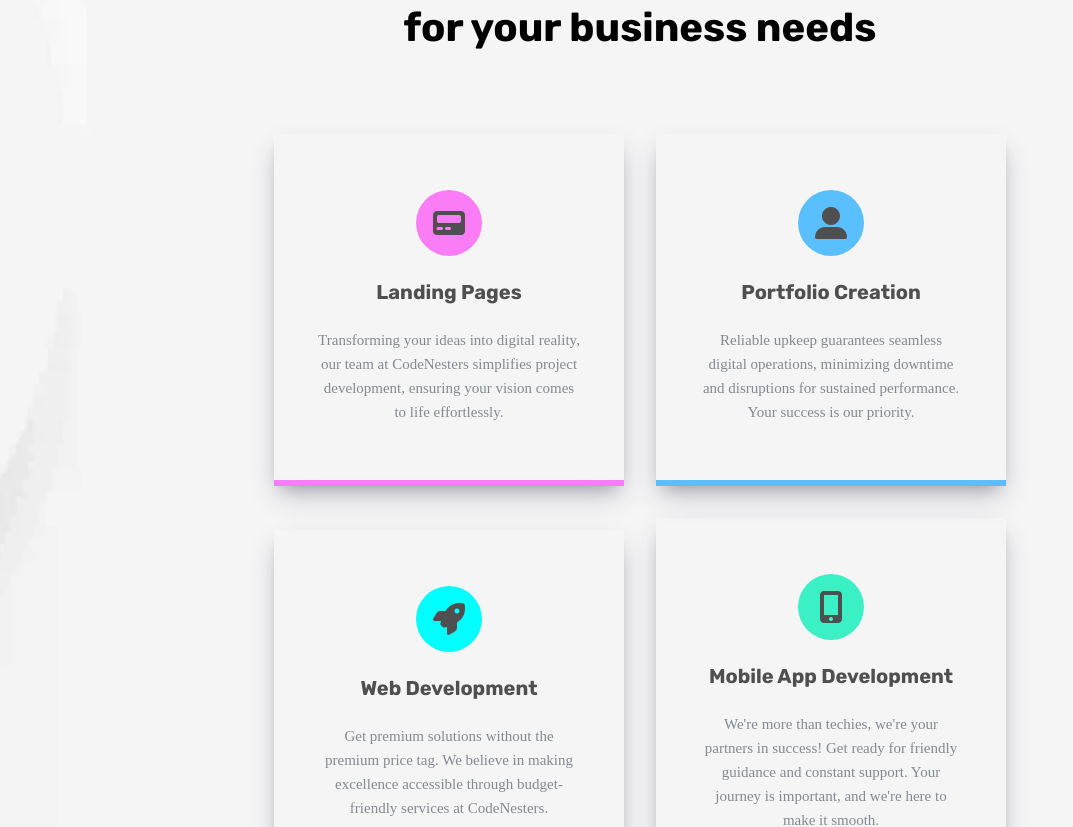
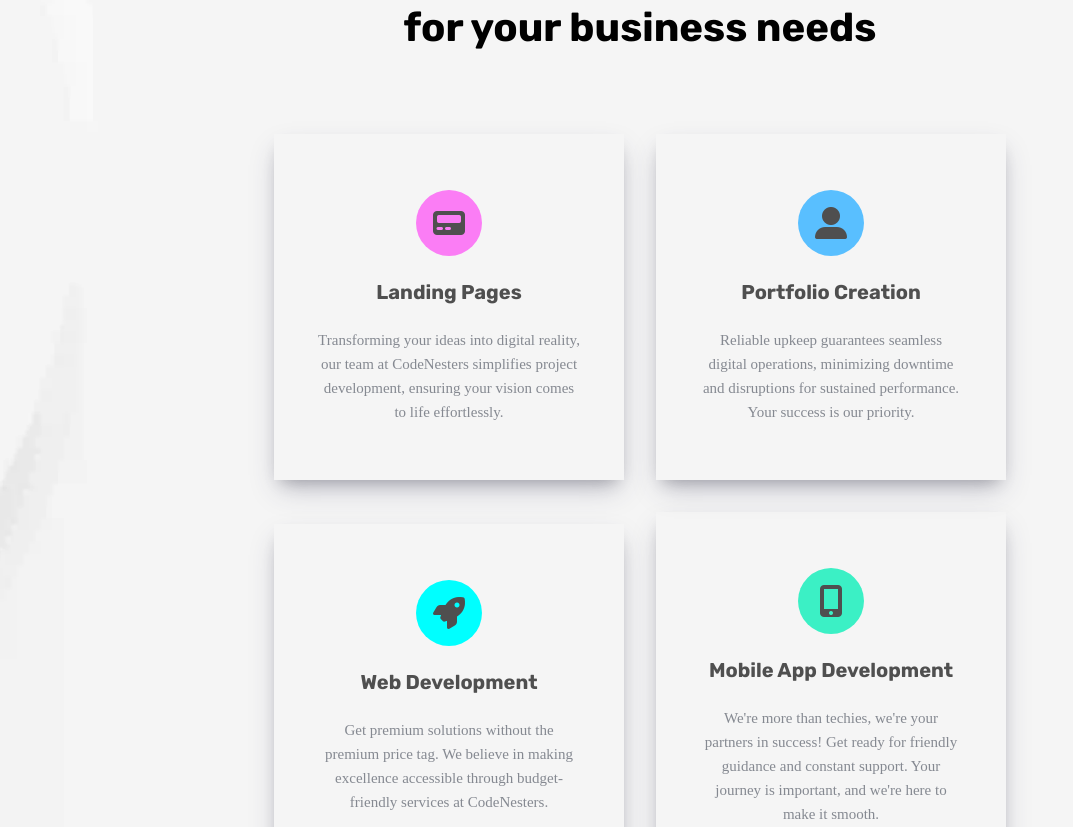
Before and after one commit to Yashcodes/CodeNesters-Frontend, a React (Create React App) app: page /services in a window 1280 px wide. Shown: the part 1000-1827 px from the top of the page, without its empty margins (0-1073 px from the left). Built offline with nearby package versions, Linux system fonts and the light colour scheme.

Commit message:
Implemented Dark Mode for whyUsSection home and our services section in services page

```diff
--- a/src/components/Layout/Header.jsx
+++ b/src/components/Layout/Header.jsx
@@ -206,7 +206,7 @@ const Header = () => {
                     fas
                     icon={themeIcon()}
                     size="2x"
-                    style={{ cursor: "pointer" }}
+                    style={{ cursor: "pointer", transition: "all 2s ease-out" }}
                   />
                 </label>
                 <MDBSwitch
--- a/src/components/WhyUsSectionHome.jsx
+++ b/src/components/WhyUsSectionHome.jsx
@@ -2,15 +2,31 @@ import { MDBIcon } from "mdb-react-ui-kit";
 import React from "react";
 
 import "../styles/WhyUsSectionHome.css";
+import { useTheme } from "../context/ThemeContext";
 
 const WhyUsSectionHome = ({
   sectionCardData,
   sectionHeading,
   headingContent,
 }) => {
+  const { themeMode } = useTheme();
+
   return (
     <>
-      <section className="py-5 whyUsSection">
+      <section
+        className="py-5 whyUsSection"
+        style={
+          themeMode === "light"
+            ? {}
+            : themeMode === "dark"
+            ? {
+                backgroundImage:
+                  "radial-gradient(circle at 50% 50%, rgb(25 13 29) 0%, rgb(0 0 0) 115%)",
+                color: "white",
+              }
+            : {}
+        }
+      >
         <div className="container p-5">
           <h2
             className="text-center fs-4"
@@ -18,7 +34,16 @@ const WhyUsSectionHome = ({
           >
             {sectionHeading}
           </h2>
-          <h3 className="fs-1 text-black fw-bold whyUsHeading text-center">
+          <h3
+            className="fs-1 fw-bold whyUsHeading text-center"
+            style={
+              themeMode === "light"
+                ? { color: "black" }
+                : themeMode === "dark"
+                ? { color: "white" }
+                : { color: "black" }
+            }
+          >
             {headingContent}
           </h3>
 
@@ -26,7 +51,25 @@ const WhyUsSectionHome = ({
             {sectionCardData.map((cardData) => (
               <div
                 className="whyUsCard"
-                style={cardData?.data?.cardInlineStyle}
+                style={
+                  themeMode === "light"
+                    ? {
+                        borderBottom: cardData?.data?.cardInlineStyle,
+                        boxShadow:
+                          "rgba(50, 50, 93, 0.25) 0px 13px 27px -5px, rgba(0, 0, 0, 0.3) 0px 8px 16px -8px",
+                      }
+                    : themeMode === "dark"
+                    ? {
+                        borderBottom: cardData?.data?.cardInlineStyle,
+                        boxShadow:
+                          "rgb(72 46 95 / 25%) 0px 13px 54px 8px, rgb(67 12 117 / 55%) 0px 8px 14px 3px",
+                      }
+                    : {
+                        borderBottom: cardData?.data?.cardInlineStyle,
+                        boxShadow:
+                          "rgba(50, 50, 93, 0.25) 0px 13px 27px -5px, rgba(0, 0, 0, 0.3) 0px 8px 16px -8px",
+                      }
+                }
                 key={cardData?.data?.id}
               >
                 <div
--- a/src/pages/Home.jsx
+++ b/src/pages/Home.jsx
@@ -64,7 +64,7 @@ const Home = () => {
         description: `Transforming your ideas into digital reality, our team at CodeNesters simplifies project development, ensuring your vision comes to life effortlessly.`,
         iconName: "bug",
         iconType: "fas",
-        cardInlineStyle: { borderBottom: "6px solid rgb(251, 125, 245)" },
+        cardInlineStyle: "6px solid rgb(251, 125, 245)",
         iconInlineStyle: { backgroundColor: "rgb(251, 125, 245)" },
       },
     },
@@ -75,7 +75,7 @@ const Home = () => {
         description: `Reliable upkeep guarantees seamless digital operations, minimizing downtime and disruptions for sustained performance. Your success is our priority.`,
         iconName: "tools",
         iconType: "fas",
-        cardInlineStyle: { borderBottom: "6px solid rgb(89, 191, 255)" },
+        cardInlineStyle: "6px solid rgb(89, 191, 255)",
         iconInlineStyle: { backgroundColor: "rgb(89, 191, 255)" },
       },
     },
@@ -86,7 +86,7 @@ const Home = () => {
         description: `Get premium solutions without the premium price tag. We believe in making excellence accessible through budget-friendly services at CodeNesters.`,
         iconName: "hand-holding-usd",
         iconType: "fas",
-        cardInlineStyle: { borderBottom: "6px solid cyan" },
+        cardInlineStyle: "6px solid cyan",
         iconInlineStyle: { backgroundColor: "cyan" },
       },
     },
@@ -97,7 +97,7 @@ const Home = () => {
         description: `We're more than techies, we're your partners in success! Get ready for friendly guidance and constant support. Your journey is important, and we're here to make it smooth.`,
         iconName: "question-circle",
         iconType: "far",
-        cardInlineStyle: { borderBottom: "6px solid rgb(59, 240, 197)" },
+        cardInlineStyle: "6px solid rgb(59, 240, 197)",
         iconInlineStyle: { backgroundColor: "rgb(59, 240, 197)" },
       },
     },
@@ -108,7 +108,7 @@ const Home = () => {
         description: `Dive into our gallery of real-world projects where we've transformed ideas into success stories. Your vision could be the next chapter in our journey of turning possibilities into realities.`,
         iconName: "users-cog",
         iconType: "fas",
-        cardInlineStyle: { borderBottom: "6px solid rgb(234, 232, 111)" },
+        cardInlineStyle: "6px solid rgb(234, 232, 111)",
         iconInlineStyle: { backgroundColor: "rgb(234, 232, 111)" },
       },
     },
@@ -119,7 +119,7 @@ const Home = () => {
         description: `Beyond projects, we're your partners in professional growth. With CodeNesters, expect more than just code – anticipate career assistance that propels you towards new heights.`,
         iconName: "bug",
         iconType: "fas",
-        cardInlineStyle: { borderBottom: "6px solid rgb(244, 86, 141)" },
+        cardInlineStyle: "6px solid rgb(244, 86, 141)",
         iconInlineStyle: { backgroundColor: "rgb(244, 86, 141)" },
       },
     },
--- a/src/styles/WhyUsSectionHome.css
+++ b/src/styles/WhyUsSectionHome.css
@@ -20,6 +20,8 @@
   transition-duration: 0.3s;
   transition-timing-function: linear;
 }
+
+/* rgb(72 46 95 / 25%) 0px 13px 54px 8px, rgb(67 12 117 / 55%) 0px 8px 21px 3px */
 
 .whyUsCard:hover {
   transform: scale(1.05) !important;
```
